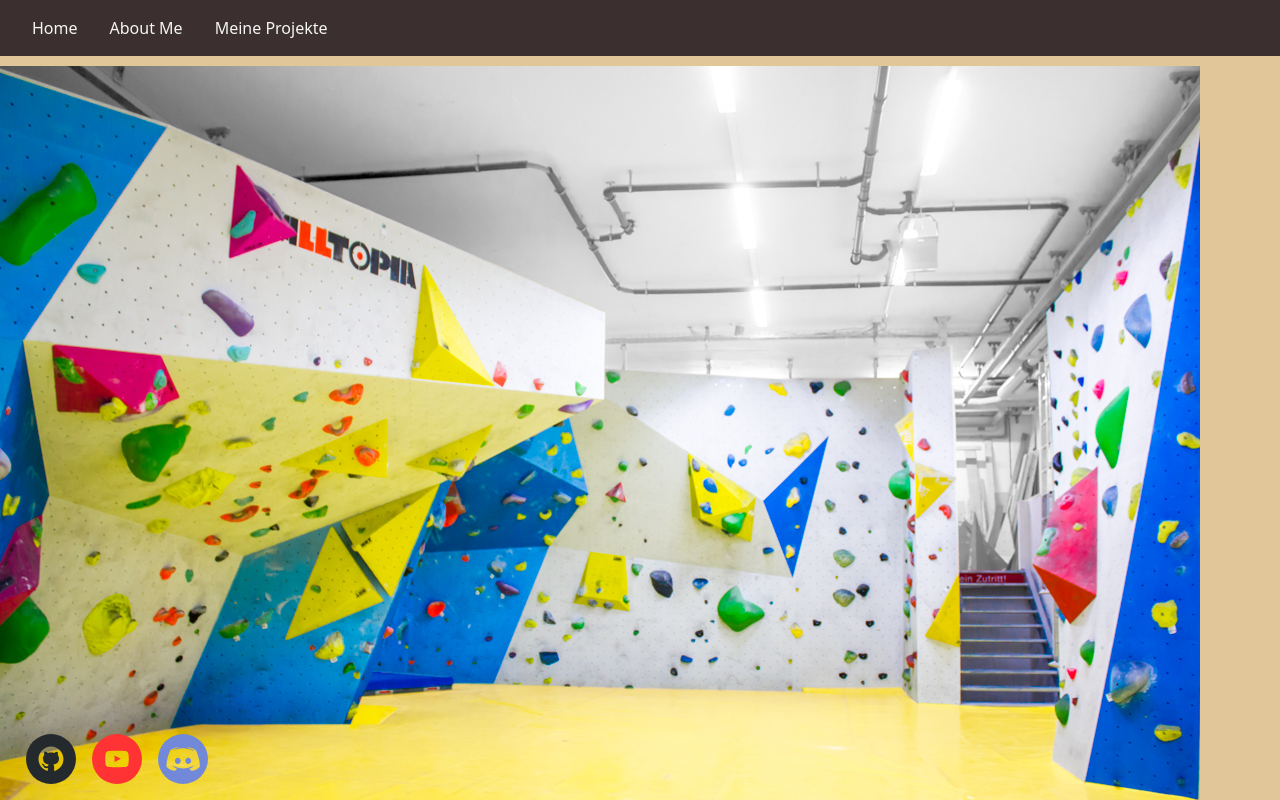
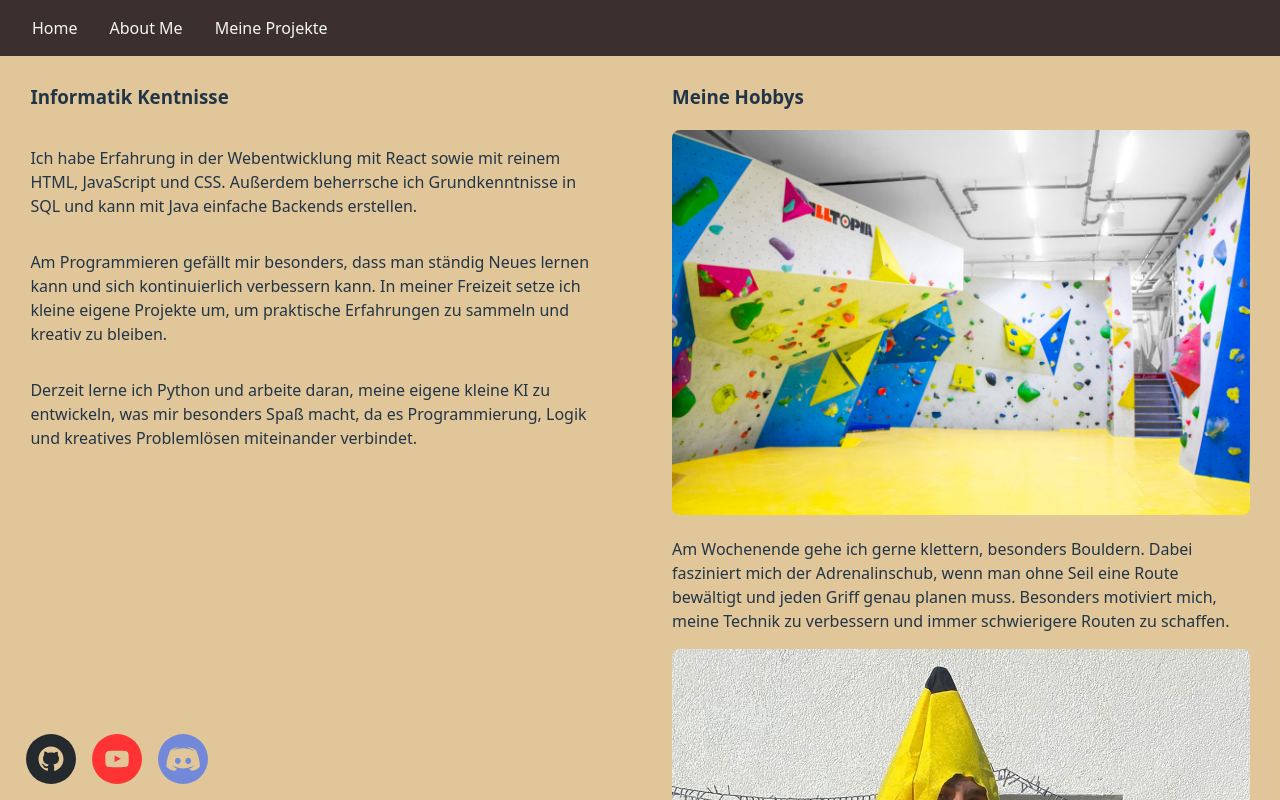
Before and after one commit to Luca-Pallagi/Portfolio, a React (Vite) app: page /#/aboutMe in a window 1280 px wide. Shown: the top 800 px of the page. Built offline with nearby package versions, Linux system fonts and the light colour scheme.

Commit message:
Erstelle Informatik-Kentnisse

```diff
--- a/src/AboutMe.jsx
+++ b/src/AboutMe.jsx
@@ -1,10 +1,13 @@
 import Hobbys from "./aboutMeCompo/hobbys.jsx"
+import Informatik from "./aboutMeCompo/informatik.jsx"
+import "./aboutMeCompo/aboutMe.css"
 
 function AboutMe() {
 
     return (
         <>
-            <div id="ueberMich">
+            <div id="aboutMe">
+                <Informatik/>
                 <Hobbys/>
             </div>
         </>
--- /dev/null
+++ b/src/aboutMeCompo/aboutMe.css
@@ -0,0 +1,27 @@
+
+#aboutMe{
+    padding-top: 5%;
+    display: grid;
+    grid-template-columns: 1fr 1fr;
+    align-items: start;
+    gap: 5%;
+}
+
+#hobby{
+    display: grid;
+    grid-template-rows: auto auto;
+    justify-content: end;
+    margin: 0 5% 10% 0;
+}
+
+#hobby img {
+    width: 100%;
+    height: auto;
+    object-fit: cover;
+    border-radius: 8px;
+}
+
+#informatik{
+    display: grid;
+    padding: 0 0 10% 5%
+}
--- a/src/aboutMeCompo/hobbys.jsx
+++ b/src/aboutMeCompo/hobbys.jsx
@@ -1,5 +1,6 @@
 import boulderPic from './pictures/boulder.png';
 import krafttraining from './pictures/krafttraining.png';
+import "./aboutMe.css"
 
 function Hobbys (){
 
--- /dev/null
+++ b/src/aboutMeCompo/informatik.jsx
@@ -0,0 +1,23 @@
+
+function Informatik(){
+
+    return(
+        <div id="informatik">
+            <h3>Informatik Kentnisse</h3>
+            <p>
+                Ich habe Erfahrung in der Webentwicklung mit React sowie mit reinem HTML, JavaScript und CSS.
+                Außerdem beherrsche ich Grundkenntnisse in SQL und kann mit Java einfache Backends erstellen.
+            </p>
+            <p>
+                Am Programmieren gefällt mir besonders, dass man ständig Neues lernen kann und sich kontinuierlich verbessern kann.
+                In meiner Freizeit setze ich kleine eigene Projekte um, um praktische Erfahrungen zu sammeln und kreativ zu bleiben.
+            </p>
+            <p>
+                Derzeit lerne ich Python und arbeite daran, meine eigene kleine KI zu entwickeln, was mir besonders Spaß macht,
+                da es Programmierung, Logik und kreatives Problemlösen miteinander verbindet.
+            </p>
+        </div>
+    )
+}
+
+export default Informatik
```
